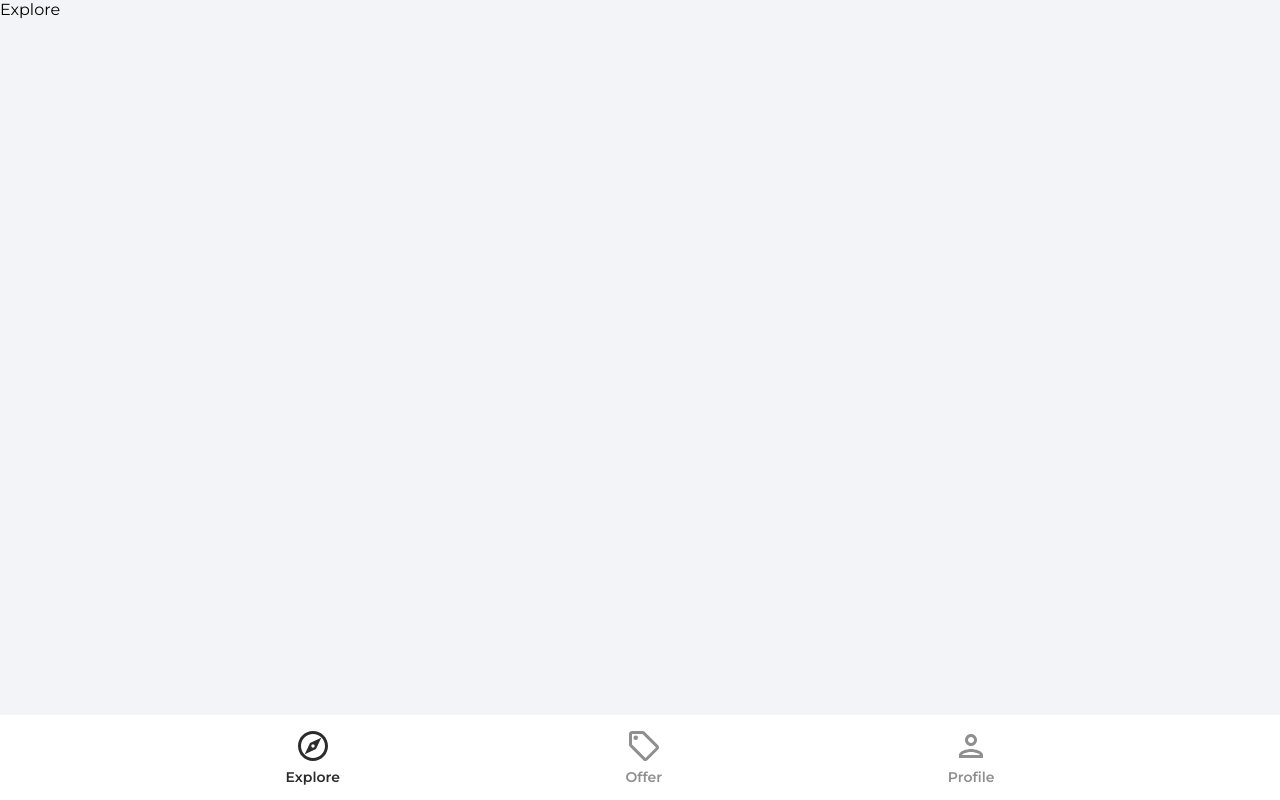
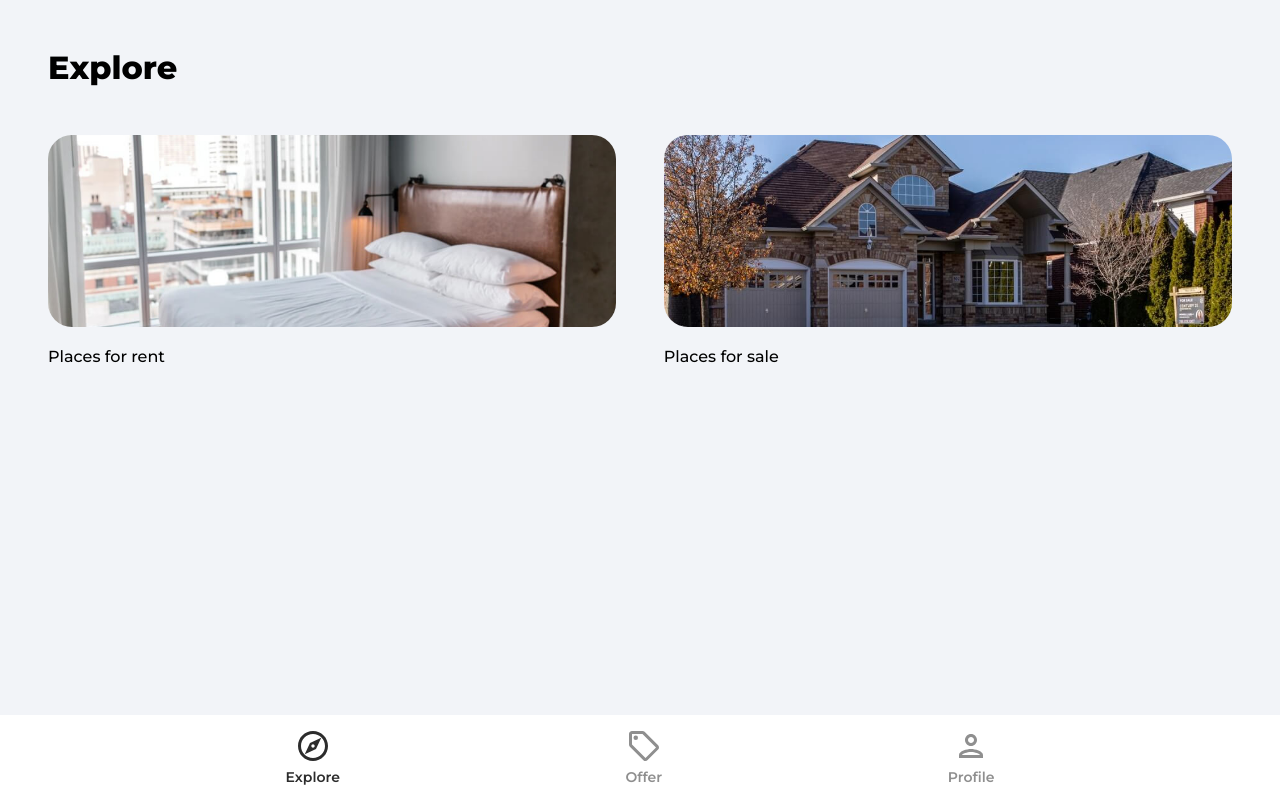
Before and after one commit to zntb/house-marketplace, a React (Create React App) app: page / in a window 1280 px wide. Built offline with nearby package versions, Linux system fonts and the light colour scheme; no server answers.

Commit message:
Add Explore Page

```diff
--- a/src/App.js
+++ b/src/App.js
@@ -7,6 +7,7 @@
 import Explore from './pages/Explore';
 import ForgotPassword from './pages/ForgotPassword';
 import Offers from './pages/Offers';
+import Category from './pages/Category';
 import Profile from './pages/Profile';
 import SignIn from './pages/SignIn';
 import SignUp from './pages/SignUp';
@@ -18,6 +19,7 @@
         <Routes>
           <Route path="/" element={<Explore />} />
           <Route path="/offers" element={<Offers />} />
+          <Route path="/category/:categoryName" element={<Category />} />
           <Route path="/profile" element={<PrivateRoute />}>
             <Route path="/profile" element={<Profile />} />
           </Route>
--- /dev/null
+++ b/src/pages/Category.jsx
@@ -0,0 +1,8 @@
+import { useEffect, useState } from 'react';
+import { useParams } from 'react-router-dom';
+
+function Category() {
+  return <div>Category</div>;
+}
+
+export default Category;
--- a/src/pages/Explore.jsx
+++ b/src/pages/Explore.jsx
@@ -1,5 +1,40 @@
+import { Link } from 'react-router-dom';
+// import Slider from '../components/Slider';
+import rentCategoryImage from '../assets/jpg/rentCategoryImage.jpg';
+import sellCategoryImage from '../assets/jpg/sellCategoryImage.jpg';
+
 const Explore = () => {
-  return <div>Explore</div>;
+  return (
+    <div className="explore">
+      <header>
+        <p className="pageHeader">Explore</p>
+      </header>
+
+      <main>
+        {/* Slider */}
+
+        <p className="exploreCategoryHeading"></p>
+        <div className="exploreCategories">
+          <Link to="/category/rent">
+            <img
+              src={rentCategoryImage}
+              alt="rent"
+              className="exploreCategoryImg"
+            />
+            <p className="exploreCategoryName">Places for rent</p>
+          </Link>
+          <Link to="/category/sell">
+            <img
+              src={sellCategoryImage}
+              alt="sell"
+              className="exploreCategoryImg"
+            />
+            <p className="exploreCategoryName">Places for sale</p>
+          </Link>
+        </div>
+      </main>
+    </div>
+  );
 };
 
 export default Explore;
--- a/src/pages/Profile.jsx
+++ b/src/pages/Profile.jsx
@@ -44,15 +44,15 @@
   const onSubmit = async () => {
     try {
       const auth = getAuth();
-      const user = auth.currentUser;
-      if (!user) return; // Ensure user is available
+      const currentUser = auth.currentUser;
+      if (!currentUser) return;
 
-      if (formData.name !== user.displayName) {
-        await updateProfile(user, {
+      if (formData.name !== currentUser.displayName) {
+        await updateProfile(currentUser, {
           displayName: formData.name,
         });
 
-        const userRef = doc(db, 'users', user.uid);
+        const userRef = doc(db, 'users', currentUser.uid);
         await updateDoc(userRef, {
           name: formData.name,
         });
@@ -73,8 +73,7 @@
   if (loading) return <p>Loading...</p>;
 
   if (!user) {
-    // Redirect to login page if user is not authenticated
-    navigate('/login');
+    navigate('/sign-in');
     return null;
   }
 
@@ -93,8 +92,8 @@
           <p
             className="changePersonalDetails"
             onClick={() => {
+              changeDetails && onSubmit();
               setChangeDetails((prevState) => !prevState);
-              onSubmit();
             }}
           >
             {changeDetails ? 'done' : 'change'}
```
